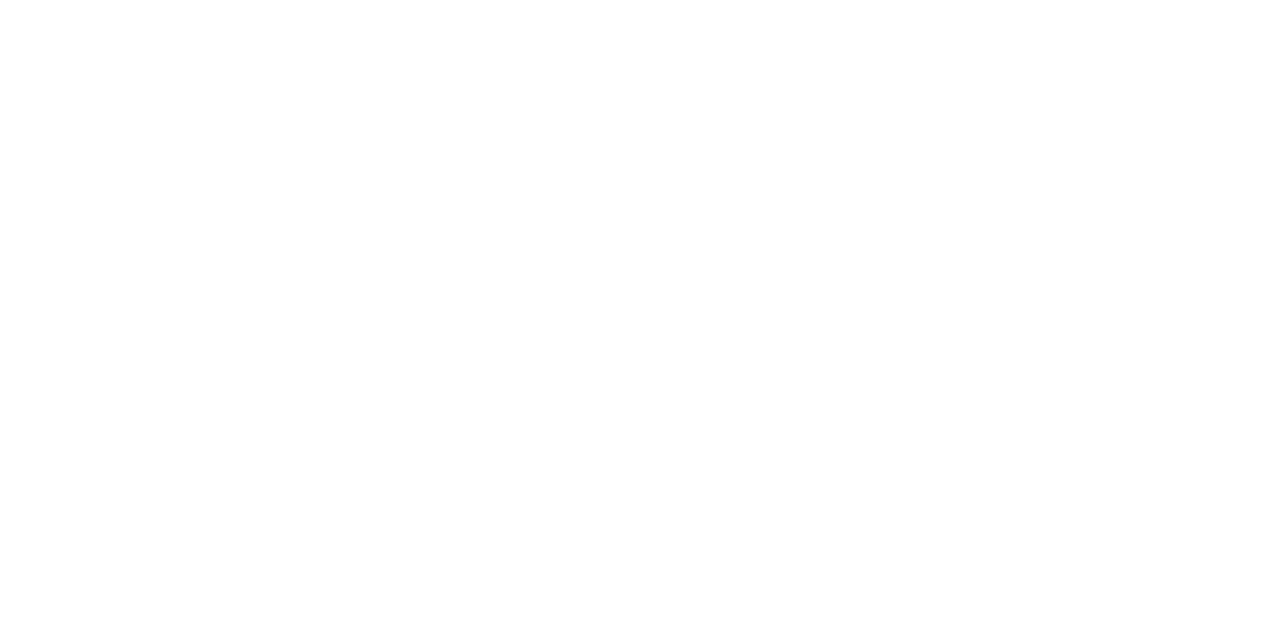
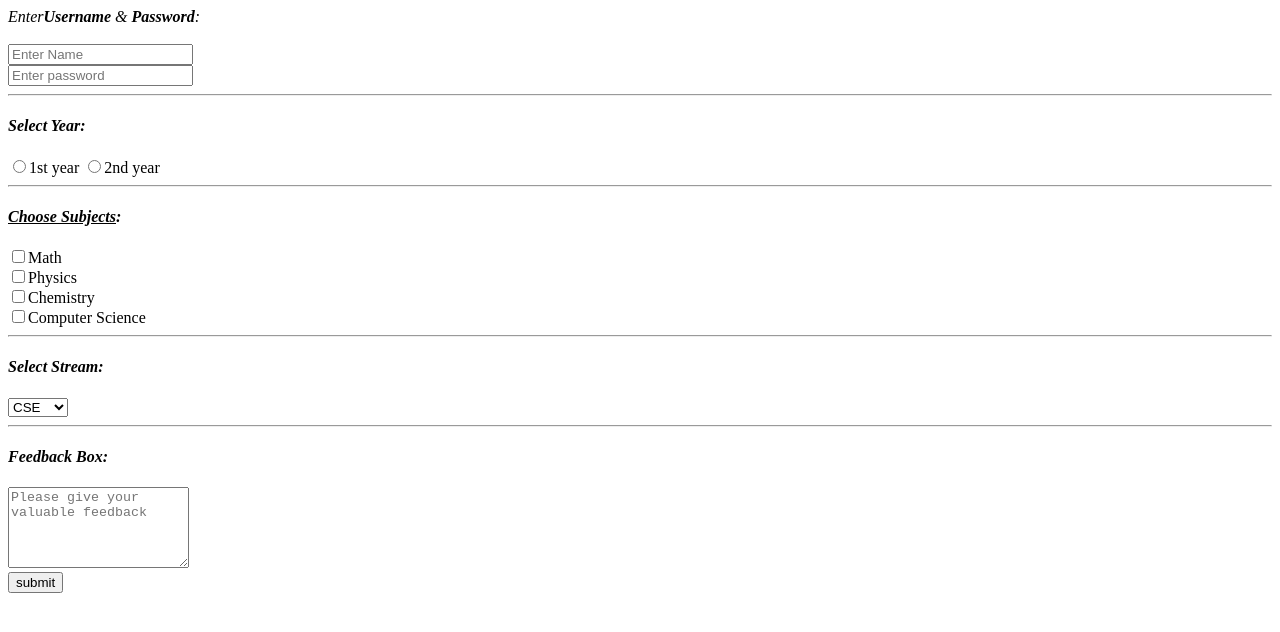
Before and after one commit to akashdas10/My_Projects, a plain HTML site: page 2nd project/form.html in a window 1280 px wide. Drawn offline with Linux system fonts and the light colour scheme.

Commit message:
First Commit

```diff
--- a/2nd project/form.html
+++ b/2nd project/form.html
@@ -1 +1,61 @@
 <!DOCTYPE html>
+<html lang="en">
+   <head>
+        <title>Making An Form</title>
+   </head>
+        <body>
+            <forms>
+                <i>Enter<b>Username</b> & <b>Password</b>:</i>
+                        <br>
+                        <br>
+                    <input type="text" placeholder="Enter Name">
+                        <br>
+                    <input type="password" placeholder="Enter password">
+                        <br>
+                        <hr/>
+                <h4><i>Select Year:</i></h4>
+                    <label for="101">
+                        <input type="radio" value="1st year" name="year" id="101">1st year
+                    </label>
+                        <!--<br>-->
+                    <label for="102">
+                        <input type="radio" value="2nd year" name="year" id="102">2nd year
+                    </label>
+                        <br>
+                        <hr/>
+                <h4><i><u>Choose Subjects</u>:</i></h4>
+                    <label for="101">
+                        <input type="checkbox" value="Math" name="subject" id="101">Math
+                    </label>
+                        <br>
+                    <label for="102">
+                        <input type="checkbox" value="Physics" name="subject" id="102">Physics
+                    </label>
+                        <br>
+                    <label for="103">
+                        <input type="checkbox" value="Chemistry" name="subject" id="103">Chemistry
+                    </label>
+                        <br>
+                    <label for="104">
+                        <input type="checkbox" value="Computer Science" name="subject" id="104">Computer Science
+                    </label>
+                        <br>
+                        <hr/>
+                <h4><i>Select Stream:</i></iSelect></h4>
+                    <select name="city">
+                        <option value="CSE">CSE</option>
+                        <option value="ECE">ECE</option>
+                        <option value="IT">IT</option>
+                        <option value="AIML">AIML</option>
+                        <option value="CSBS">CSBS</option>
+                        <option value="CSDS">CSDS</option>
+                        <option value="CSSC">CSSC</option>
+                    </select>
+                    <hr/>
+                <h4><i>Feedback Box:</i></h4>
+                    <textarea name="feedback" id="101" placeholder="Please give your valuable feedback" rows="5"></textarea>
+                    <br>
+                <input type="submit" value="submit">
+            </forms>
+        </body>
+</html>
```
